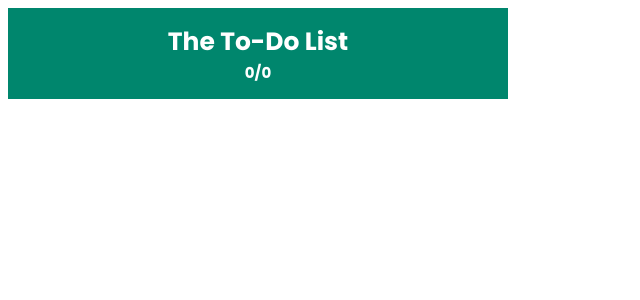
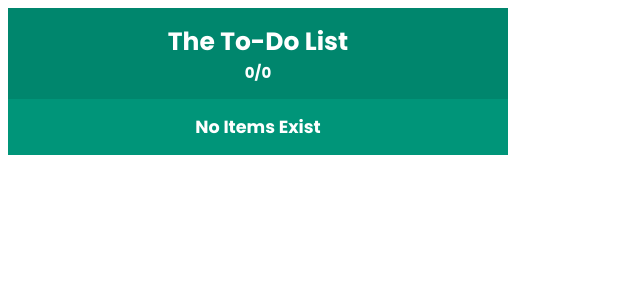
Before and after one commit to Sabrinascrib/todo-app-svelte, a Svelte app: page / in a window 1280 px wide. Shown: the top 300 px of the page, without its empty margins (0-640 px from the left). Built offline with nearby package versions, Linux system fonts and the light colour scheme.

Commit message:
Feat: each block items

```diff
--- a/src/components/List.svelte
+++ b/src/components/List.svelte
@@ -2,10 +2,33 @@
   import { onMount } from "svelte";
   import { items } from "../stores";
   import TodoApi from "../ToDoApi"
-
+  import Item from "./Items.svelte";
 
 
   onMount(async () => {
     $items = await TodoApi.getAll();
   });
 </script>
+
+<style>
+  .list {
+    padding: 15px;
+  }
+
+  .list-status {
+    margin: 0;
+    text-align: center;
+    color: #ffffff;
+    font-weight: bold;
+    font-size: 1.1em;
+  }
+</style>
+
+<div class="list">
+
+  {#each $items as item (item)}
+   <Item {...item} />
+  {:else}
+    <p class="list-status">No Items Exist</p>
+  {/each}
+</div>
```
